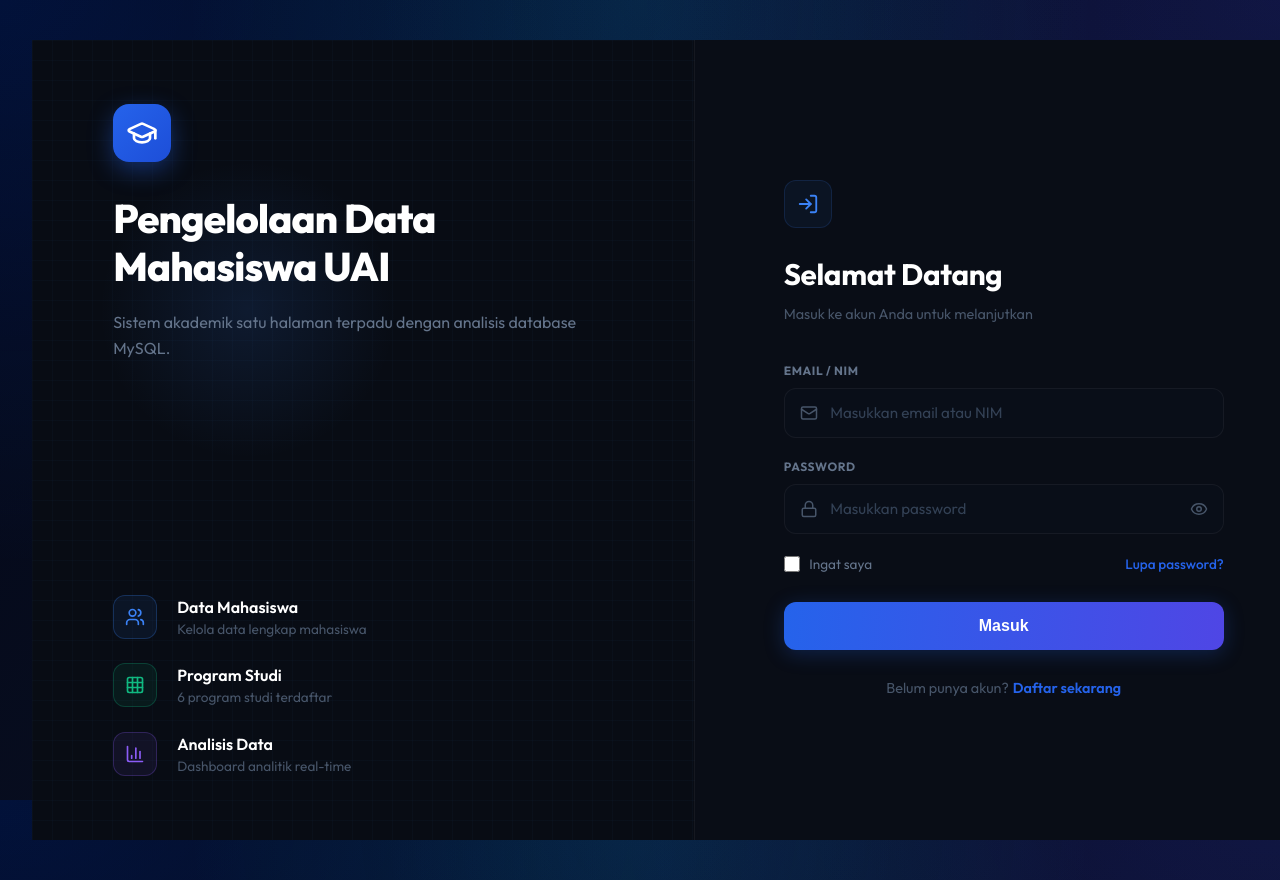
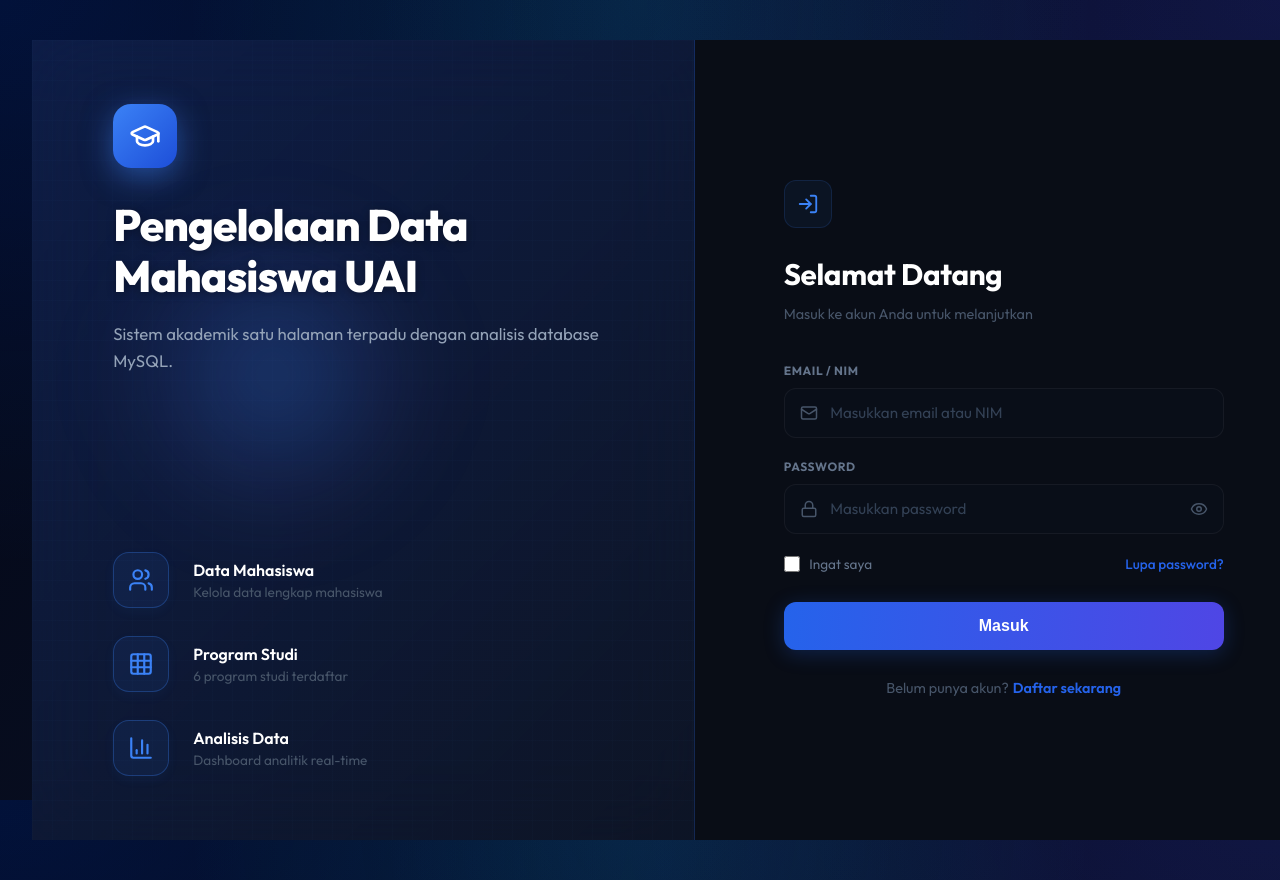
Before and after one commit to muhammadnafi27/muhammadnafi27-0102522017_Muhammad-Nafi-Azka-Soleiman_Pengelolaan-Data-Mahasiswa, a Next.js app in the folder datamahasiswanafi/: page /login in a window 1280 px wide. Shown: the top 880 px of the page. Built offline with nearby package versions, Linux system fonts and the light colour scheme.

Commit message:
Tugas 13 Mingguan : Login & JWT

```diff
--- a/datamahasiswanafi/src/app/globals.css
+++ b/datamahasiswanafi/src/app/globals.css
@@ -909,12 +909,11 @@
   flex-direction: column;
   justify-content: center;
   position: relative;
-  background-color: #080c14;
-  background-image:
-    linear-gradient(rgba(59, 130, 246, 0.03) 1px, transparent 1px),
-    linear-gradient(90deg, rgba(59, 130, 246, 0.03) 1px, transparent 1px);
-  background-size: 20px 20px;
-  border-right: 1px solid rgba(255, 255, 255, 0.05);
+  /* Premium blue glassmorphism background */
+  background: linear-gradient(135deg, rgba(29, 78, 216, 0.25) 0%, rgba(15, 23, 42, 0.8) 100%);
+  backdrop-filter: blur(40px);
+  -webkit-backdrop-filter: blur(40px);
+  border-right: 1px solid rgba(59, 130, 246, 0.15);
 }
 
 .auth-left-container {
@@ -925,16 +924,36 @@
   display: flex;
   flex-direction: column;
   justify-content: space-between;
+  position: relative;
+  z-index: 2;
 }
 
 .auth-left::before {
   content: '';
   position: absolute;
-  top: 15%;
+  top: 0;
+  left: 0;
+  width: 100%;
+  height: 100%;
+  /* Faint premium space grid overlay */
+  background-image:
+    linear-gradient(rgba(59, 130, 246, 0.02) 1px, transparent 1px),
+    linear-gradient(90deg, rgba(59, 130, 246, 0.02) 1px, transparent 1px);
+  background-size: 20px 20px;
+  z-index: 1;
+  pointer-events: none;
+}
+
+/* Glowing background blob behind the glass */
+.auth-left::after {
+  content: '';
+  position: absolute;
+  top: 20%;
   left: 10%;
-  width: 300px;
-  height: 300px;
-  background: radial-gradient(circle, rgba(59, 130, 246, 0.12) 0%, transparent 70%);
+  width: 350px;
+  height: 350px;
+  background: radial-gradient(circle, rgba(59, 130, 246, 0.3) 0%, rgba(99, 102, 241, 0.05) 50%, transparent 70%);
+  filter: blur(40px);
   z-index: 0;
   pointer-events: none;
 }
@@ -943,77 +962,73 @@
   display: flex;
   align-items: center;
   justify-content: center;
-  width: 58px;
-  height: 58px;
-  background: linear-gradient(135deg, #2563eb, #1d4ed8);
-  border-radius: 16px;
-  box-shadow: 0 8px 24px rgba(37, 99, 235, 0.4);
+  width: 64px;
+  height: 64px;
+  background: linear-gradient(135deg, #3b82f6, #1d4ed8);
+  border-radius: 18px;
+  box-shadow: 0 8px 30px rgba(59, 130, 246, 0.5);
   margin-bottom: 2rem;
   position: relative;
-  z-index: 1;
+  z-index: 2;
 }
 
 .auth-left-content {
   position: relative;
-  z-index: 1;
+  z-index: 2;
   margin-top: 1.5rem;
   margin-bottom: 2.5rem;
 }
 
 .auth-left-title {
-  font-size: 2.5rem;
+  font-size: 2.75rem;
   font-weight: 800;
-  line-height: 1.2;
+  line-height: 1.15;
   color: #ffffff;
   margin-bottom: 1.25rem;
   letter-spacing: -0.02em;
+  text-shadow: 0 2px 10px rgba(0, 0, 0, 0.3);
 }
 
 .auth-left-subtitle {
-  font-size: 1rem;
-  color: #64748b;
+  font-size: 1.05rem;
+  color: #94a3b8;
   line-height: 1.6;
 }
 
 .auth-features-list {
   display: flex;
   flex-direction: column;
-  gap: 1.5rem;
+  gap: 1.75rem;
   position: relative;
-  z-index: 1;
+  z-index: 2;
 }
 
 .auth-feature-item {
   display: flex;
   align-items: center;
-  gap: 1.25rem;
+  gap: 1.5rem;
 }
 
 .auth-feature-icon-box {
   display: flex;
   align-items: center;
   justify-content: center;
-  width: 44px;
-  height: 44px;
-  border-radius: 12px;
+  width: 56px;
+  height: 56px;
+  border-radius: 16px;
+  /* Glowing blue glass icon box */
+  color: #3b82f6;
+  border: 1px solid rgba(59, 130, 246, 0.3);
+  background: rgba(59, 130, 246, 0.08);
+  box-shadow: 0 4px 12px rgba(59, 130, 246, 0.05);
+  transition: all 0.3s cubic-bezier(0.4, 0, 0.2, 1);
 }
 
-.auth-feature-icon-box.blue {
-  color: #3b82f6;
-  border: 1px solid rgba(59, 130, 246, 0.25);
-  background: rgba(59, 130, 246, 0.08);
-}
-
-.auth-feature-icon-box.green {
-  color: #10b981;
-  border: 1px solid rgba(16, 185, 129, 0.25);
-  background: rgba(16, 185, 129, 0.08);
-}
-
-.auth-feature-icon-box.purple {
-  color: #8b5cf6;
-  border: 1px solid rgba(139, 92, 246, 0.25);
-  background: rgba(139, 92, 246, 0.08);
+.auth-feature-icon-box:hover {
+  background: rgba(59, 130, 246, 0.15);
+  border-color: rgba(59, 130, 246, 0.5);
+  box-shadow: 0 0 20px rgba(59, 130, 246, 0.25);
+  transform: translateY(-2px);
 }
 
 .auth-feature-text h4 {
--- a/datamahasiswanafi/src/components/AuthLeftPanel.tsx
+++ b/datamahasiswanafi/src/components/AuthLeftPanel.tsx
@@ -24,8 +24,8 @@
 
         <div className="auth-features-list">
           <div className="auth-feature-item">
-            <div className="auth-feature-icon-box blue">
-              <Users size={20} />
+            <div className="auth-feature-icon-box">
+              <Users size={26} />
             </div>
             <div className="auth-feature-text">
               <h4>Data Mahasiswa</h4>
@@ -34,8 +34,8 @@
           </div>
 
           <div className="auth-feature-item">
-            <div className="auth-feature-icon-box green">
-              <Grid size={20} />
+            <div className="auth-feature-icon-box">
+              <Grid size={26} />
             </div>
             <div className="auth-feature-text">
               <h4>Program Studi</h4>
@@ -44,8 +44,8 @@
           </div>
 
           <div className="auth-feature-item">
-            <div className="auth-feature-icon-box purple">
-              <BarChart3 size={20} />
+            <div className="auth-feature-icon-box">
+              <BarChart3 size={26} />
             </div>
             <div className="auth-feature-text">
               <h4>Analisis Data</h4>
```
